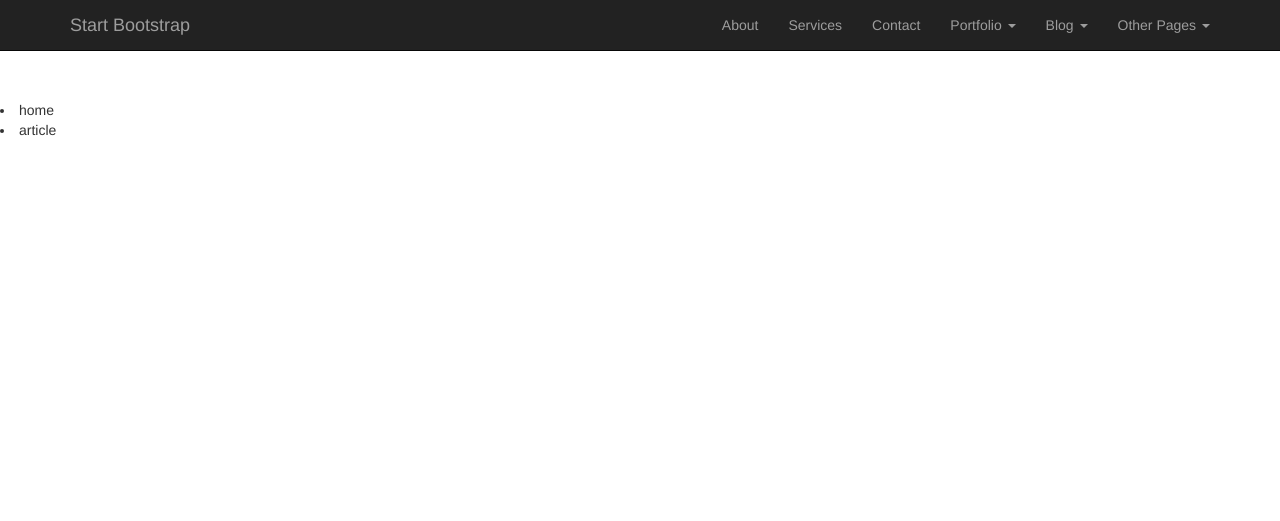
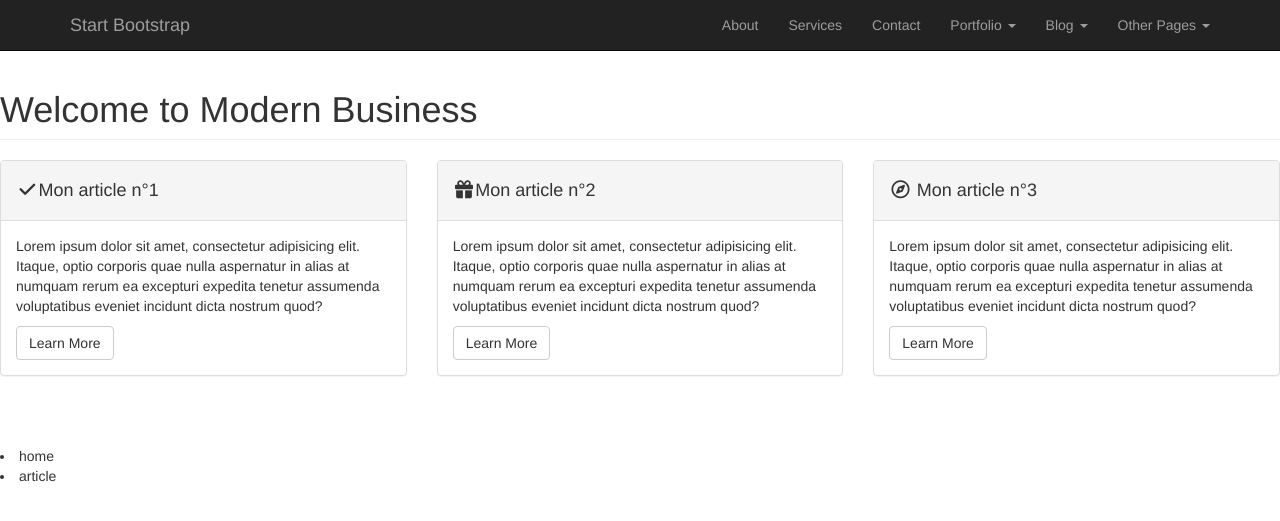
Before and after one commit to JackoBelixXx/JackoBelixXx.github.io, a Jekyll site: the page built from index.html, in a window 1280 px wide. Shown: the top 521 px of the page. Built offline with Jekyll 4.4.1, drawn with Linux system fonts in a browser that asks for light colours; nearby versions of some CDN libraries; library files that are not in the unit come from our copies.

Commit message:
Initial commit

```diff
--- /dev/null
+++ b/_includes/article.html
@@ -0,0 +1,40 @@
+<div class="row">
+            <div class="col-lg-12">
+                <h1 class="page-header">
+                    Welcome to Modern Business
+                </h1>
+            </div>
+            <div class="col-md-4">
+                <div class="panel panel-default">
+                    <div class="panel-heading">
+                        <h4><i class="fa fa-fw fa-check"></i>Mon article n°1</h4>
+                    </div>
+                    <div class="panel-body">
+                        <p>Lorem ipsum dolor sit amet, consectetur adipisicing elit. Itaque, optio corporis quae nulla aspernatur in alias at numquam rerum ea excepturi expedita tenetur assumenda voluptatibus eveniet incidunt dicta nostrum quod?</p>
+                        <a href="#" class="btn btn-default">Learn More</a>
+                    </div>
+                </div>
+            </div>
+            <div class="col-md-4">
+                <div class="panel panel-default">
+                    <div class="panel-heading">
+                        <h4><i class="fa fa-fw fa-gift"></i>Mon article n°2</h4>
+                    </div>
+                    <div class="panel-body">
+                        <p>Lorem ipsum dolor sit amet, consectetur adipisicing elit. Itaque, optio corporis quae nulla aspernatur in alias at numquam rerum ea excepturi expedita tenetur assumenda voluptatibus eveniet incidunt dicta nostrum quod?</p>
+                        <a href="#" class="btn btn-default">Learn More</a>
+                    </div>
+                </div>
+            </div>
+            <div class="col-md-4">
+                <div class="panel panel-default">
+                    <div class="panel-heading">
+                        <h4><i class="fa fa-fw fa-compass"></i> Mon article n°3</h4>
+                    </div>
+                    <div class="panel-body">
+                        <p>Lorem ipsum dolor sit amet, consectetur adipisicing elit. Itaque, optio corporis quae nulla aspernatur in alias at numquam rerum ea excepturi expedita tenetur assumenda voluptatibus eveniet incidunt dicta nostrum quod?</p>
+                        <a href="#" class="btn btn-default">Learn More</a>
+                    </div>
+                </div>
+            </div>
+        </div>
--- a/_layouts/default.html
+++ b/_layouts/default.html
@@ -10,6 +10,7 @@
        {% include header.html %}
        <main>
            {{content}}
+           {% include article.html %}
        </main>
        {% include footer.html %}
     </body>
```
